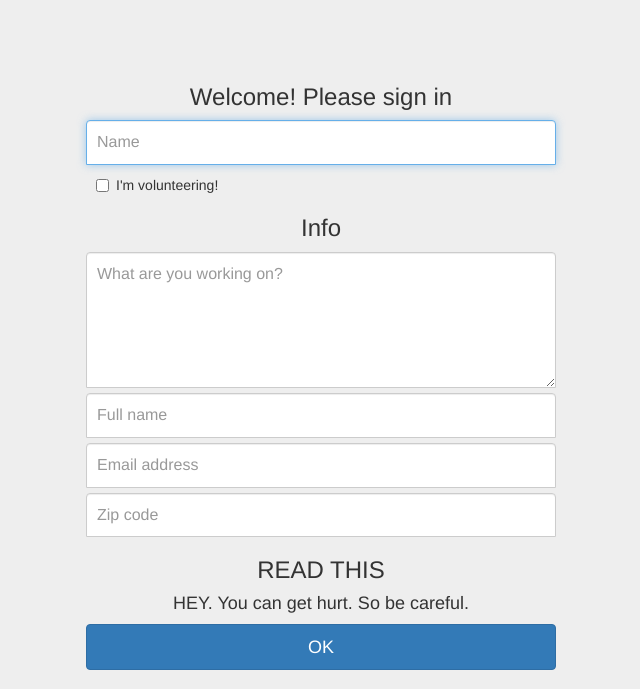
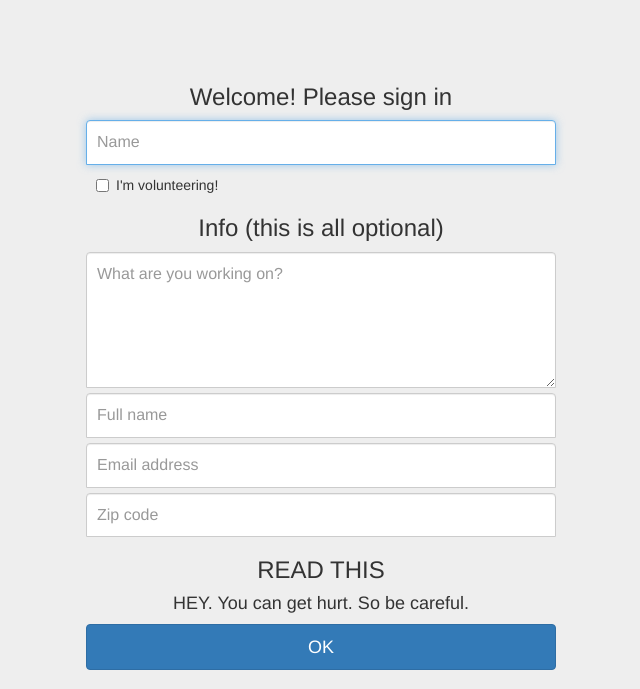
Before and after one commit to soapyking/sopo-kiosk, a Flask app: page /signin in a window 1280 px wide. Shown: the part 51-740 px from the top of the page, without its empty margins (319-959 px from the left). Run offline with Flask 2, Linux system fonts and the light colour scheme; parts of the project's set-up code (start-up, migrations or seed data) failed here and were passed over; some libraries are stand-ins or nearby versions.

Commit message:
More code neatness fail

```diff
--- a/kiosk/kiosk/templates/signin.html
+++ b/kiosk/kiosk/templates/signin.html
@@ -9,7 +9,6 @@
   {% block content %}
 		<div class="container">
 			<form id="signinform" action="/signin" class="form-signin" role="form" method="post">
-				<div id="steptualized">
 				<h3 class="form-signin-heading">Welcome! Please sign in</h3>
 					<!-- <input type="tel" class="form-control" placeholder="Phone #" name="tel" autofocus required> -->
 					<input type="text" class="form-control" name="uname" placeholder="Name" autofocus required />
@@ -18,7 +17,7 @@
 							<input type="checkbox" name="volunteering">I'm volunteering!</>
 						</label>
 					</div>
-          <h3 class="form-signin-heading">Info</h3>
+        <h3 class="form-signin-heading">Info (this is all optional)</h3>
           <textarea class="form-control" rows="5"
             placeholder="What are you working on?" name="whatup" autofocus></textarea>
           <input type="text" class="form-control" name="fullname"
```
Lines whose indentation alone changed are shown as unchanged.
